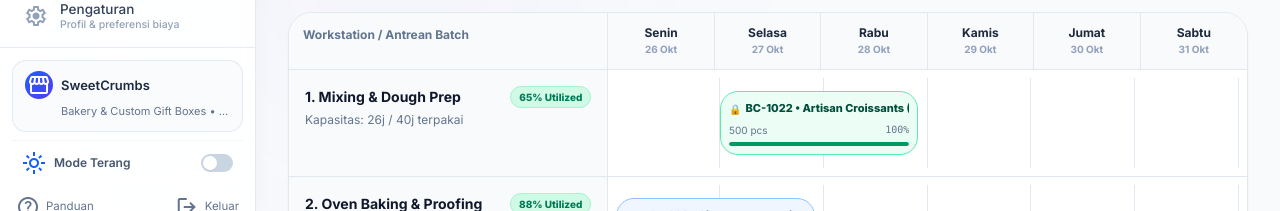
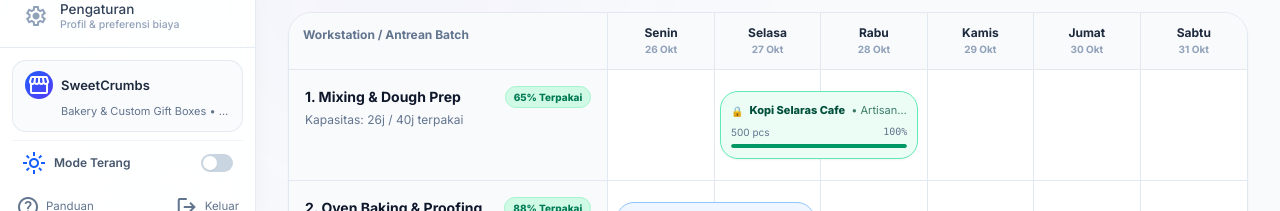
Before and after one commit to bilaaah/jangandikasitau, a Next.js app: page /production-planning in a window 1280 px wide. Shown: the part 589-800 px from the top of the page. Built offline with nearby package versions, Linux system fonts and the light colour scheme; no server answers; the database is empty.

Commit message:
betulin jadwal numpuk

```diff
--- a/src/components/planning/ProductionPlanningView.tsx
+++ b/src/components/planning/ProductionPlanningView.tsx
@@ -383,7 +383,7 @@ export function ProductionPlanningView({ initialDbOrders }: ProductionPlanningVi
                             : "bg-emerald-100 dark:bg-emerald-900/40 text-emerald-700 dark:text-emerald-400 border border-emerald-200 dark:border-emerald-800"
                         }`}
                       >
-                        {utilPct}% Utilized
+                        {utilPct}% Terpakai
                       </span>
                     </div>
                     <p className="text-xs text-slate-500 dark:text-slate-400 mt-1">
@@ -400,14 +400,16 @@ export function ProductionPlanningView({ initialDbOrders }: ProductionPlanningVi
                 </div>
 
                 {/* Days Grid Column */}
-                <div className="col-span-8 grid grid-cols-6 divide-x divide-slate-200 dark:divide-slate-700 relative p-2 bg-white dark:bg-slate-800">
+                <div className="col-span-8 relative p-2 bg-white dark:bg-slate-800 min-h-[110px] flex flex-col justify-center">
                   {/* Grid background lines */}
-                  {DAYS.map((d) => (
-                    <div key={d.index} className="h-full min-h-[90px]" />
-                  ))}
+                  <div className="absolute inset-0 grid grid-cols-6 divide-x divide-slate-200 dark:divide-slate-700 pointer-events-none">
+                    {DAYS.map((d) => (
+                      <div key={d.index} className="h-full" />
+                    ))}
+                  </div>
 
                   {/* Schedule Bars Layer */}
-                  <div className="absolute inset-0 p-2 flex flex-col justify-center gap-2 pointer-events-none">
+                  <div className="relative z-10 flex flex-col gap-2.5 py-1.5 pointer-events-none w-full">
                     {stationItems.length === 0 ? (
                       <div className="text-center text-xs text-slate-400 dark:text-slate-500 italic py-4">
                         Tidak ada antrean pesanan di stasiun ini.
@@ -425,7 +427,7 @@ export function ProductionPlanningView({ initialDbOrders }: ProductionPlanningVi
                               width: `${widthPercent}%`,
                             }}
                             onClick={() => setSelectedItem(item)}
-                            className={`pointer-events-auto cursor-pointer p-2 rounded-xl text-left shadow-xs border transition-all hover:scale-[1.01] hover:shadow-md ${
+                            className={`pointer-events-auto cursor-pointer p-2.5 rounded-xl text-left shadow-xs border transition-all hover:scale-[1.01] hover:shadow-md ${
                               item.status === "at_risk"
                                 ? "bg-rose-50 dark:bg-rose-900/30 border-rose-300 dark:border-rose-700 text-rose-900 dark:text-rose-200 ring-1 ring-rose-400 dark:ring-rose-700"
                                 : item.status === "completed"
@@ -436,11 +438,12 @@ export function ProductionPlanningView({ initialDbOrders }: ProductionPlanningVi
                             }`}
                           >
                             <div className="flex items-center justify-between gap-1 text-[11px]">
-                              <span className="font-extrabold truncate flex items-center gap-1">
+                              <span className="font-extrabold truncate flex items-center gap-1.5" title={`${item.customer} • ${item.product}`}>
                                 {item.isCapacityLocked && (
                                   <span className="text-[10px]" title="Kapasitas Terkunci (PO Terkonfirmasi)">🔒</span>
                                 )}
-                                {item.orderId} • {item.product}
+                                <span>{item.customer}</span>
+                                <span className="opacity-75 font-normal truncate">• {item.product}</span>
                               </span>
                               {item.status === "at_risk" && (
                                 <span className="text-[10px] bg-rose-600 text-white font-bold px-1.5 py-0.2 rounded-full shrink-0">
```
